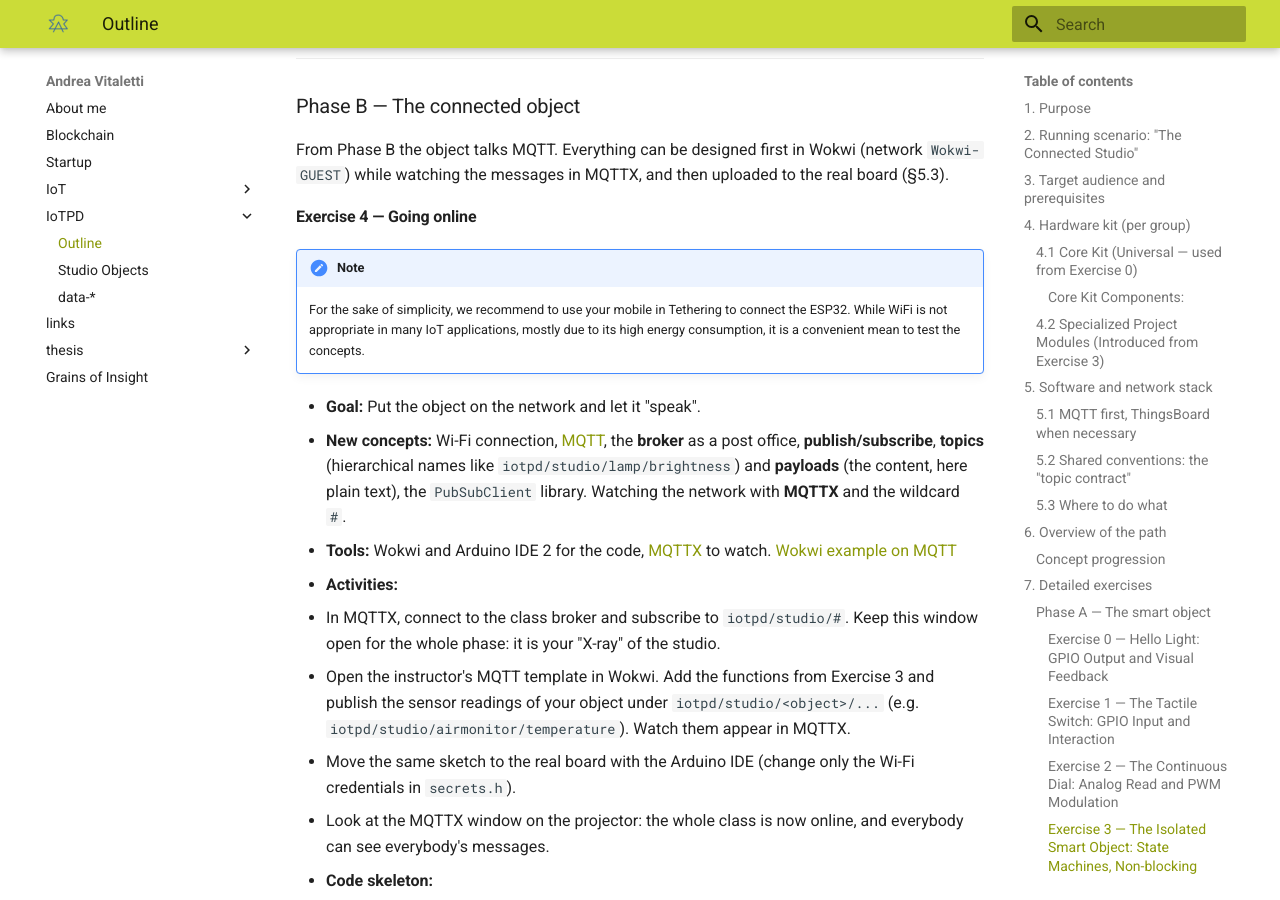
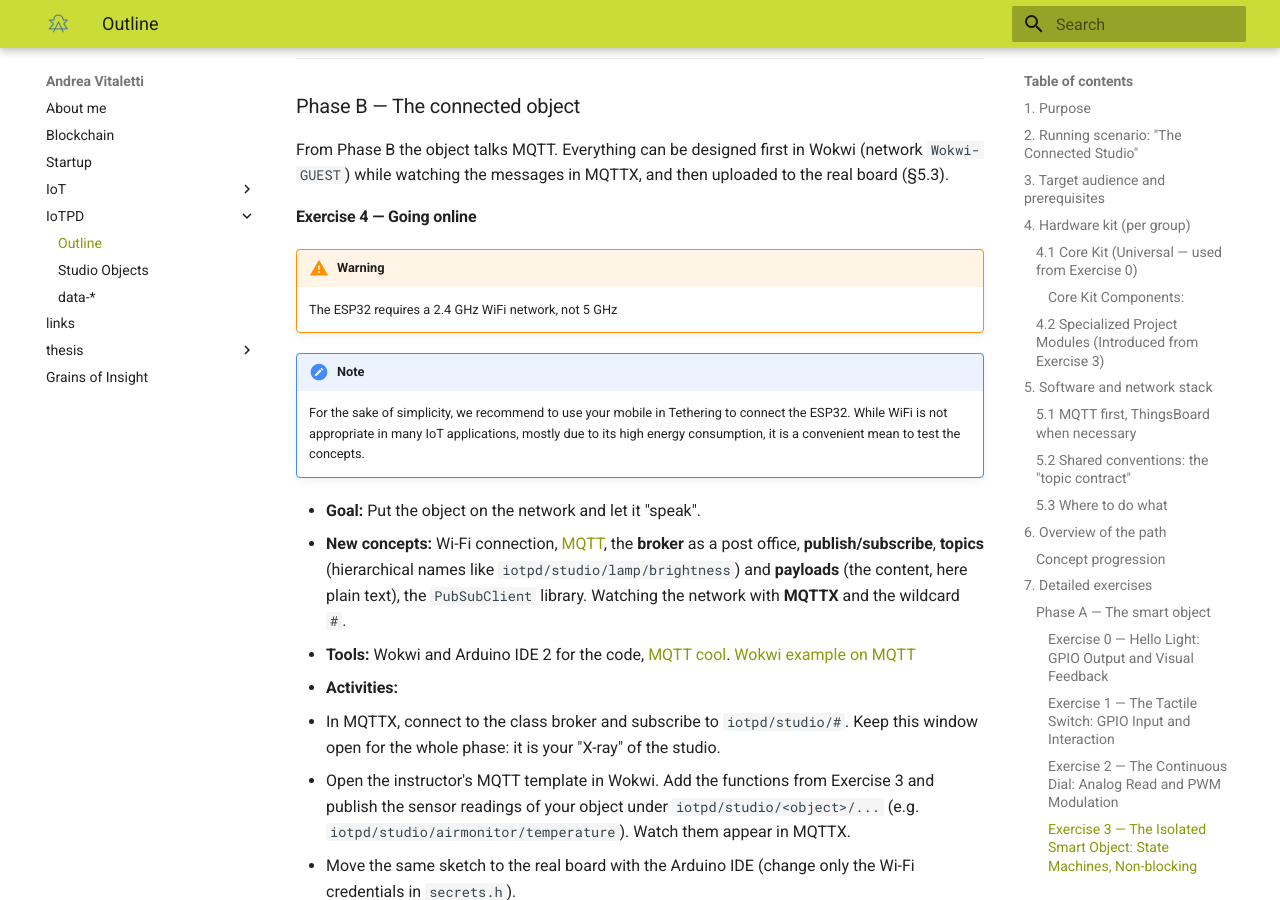
Before and after one commit to andreavitaletti/andreavitaletti.github.io, an MkDocs documentation site: the page built from docs/IoTPD/intro.md, in a window 1280 px wide and 900 px high, scrolled down 16793 px. Built offline with MkDocs 1.6.1 and Material for MkDocs 9.7.7, drawn with Linux system fonts in a browser that asks for light colours.

Commit message:
Update intro.md

```diff
--- a/docs/IoTPD/intro.md
+++ b/docs/IoTPD/intro.md
@@ -337,12 +337,15 @@ From Phase B the object talks MQTT. Everything can be designed first in Wokwi (n
 
 #### Exercise 4 — Going online
 
+!!! Warning
+    The ESP32 requires a 2.4 GHz WiFi network, not 5 GHz
+
 !!! Note
     For the sake of simplicity, we recommend to use your mobile in Tethering to connect the ESP32. While WiFi is not appropriate in many IoT applications, mostly due to its high energy consumption, it is a convenient mean to test the concepts.
 
 - **Goal:** Put the object on the network and let it "speak".
 - **New concepts:** Wi-Fi connection, [MQTT](https://andreavitaletti.github.io/Iot_new/simulation/#mqtt), the **broker** as a post office, **publish/subscribe**, **topics** (hierarchical names like `iotpd/studio/lamp/brightness`) and **payloads** (the content, here plain text), the `PubSubClient` library. Watching the network with **MQTTX** and the wildcard `#`.
-- **Tools:** Wokwi and Arduino IDE 2 for the code, [MQTTX](https://mqttx.app/downloads) to watch. [Wokwi example on MQTT](https://wokwi.com/projects/367405831605855233)
+- **Tools:** Wokwi and Arduino IDE 2 for the code, [MQTT cool](https://testclient-cloud.mqtt.cool/). [Wokwi example on MQTT](https://wokwi.com/projects/367405831605855233)
 - **Activities:**
   1. In MQTTX, connect to the class broker and subscribe to `iotpd/studio/#`. Keep this window open for the whole phase: it is your "X-ray" of the studio.
   2. Open the instructor's MQTT template in Wokwi. Add the functions from Exercise 3 and publish the sensor readings of your object under `iotpd/studio/<object>/...` (e.g. `iotpd/studio/airmonitor/temperature`). Watch them appear in MQTTX.
```
